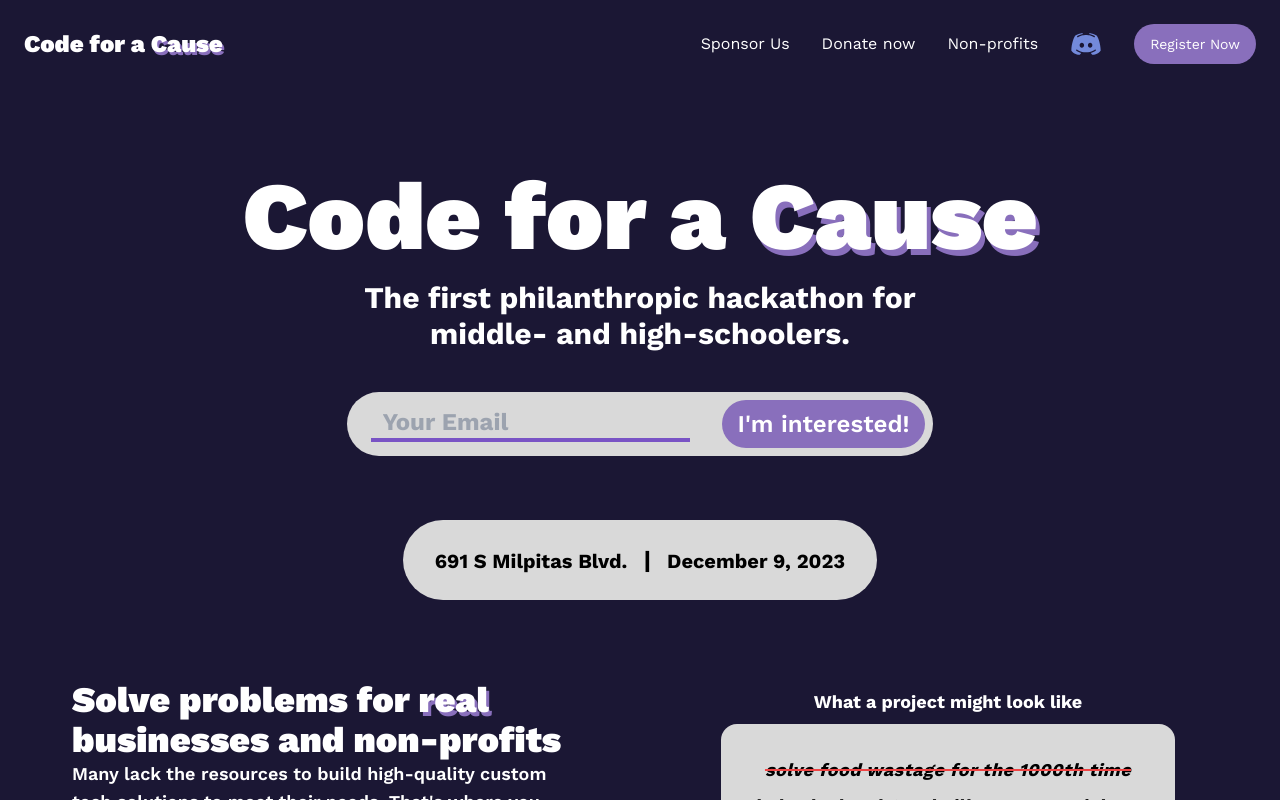
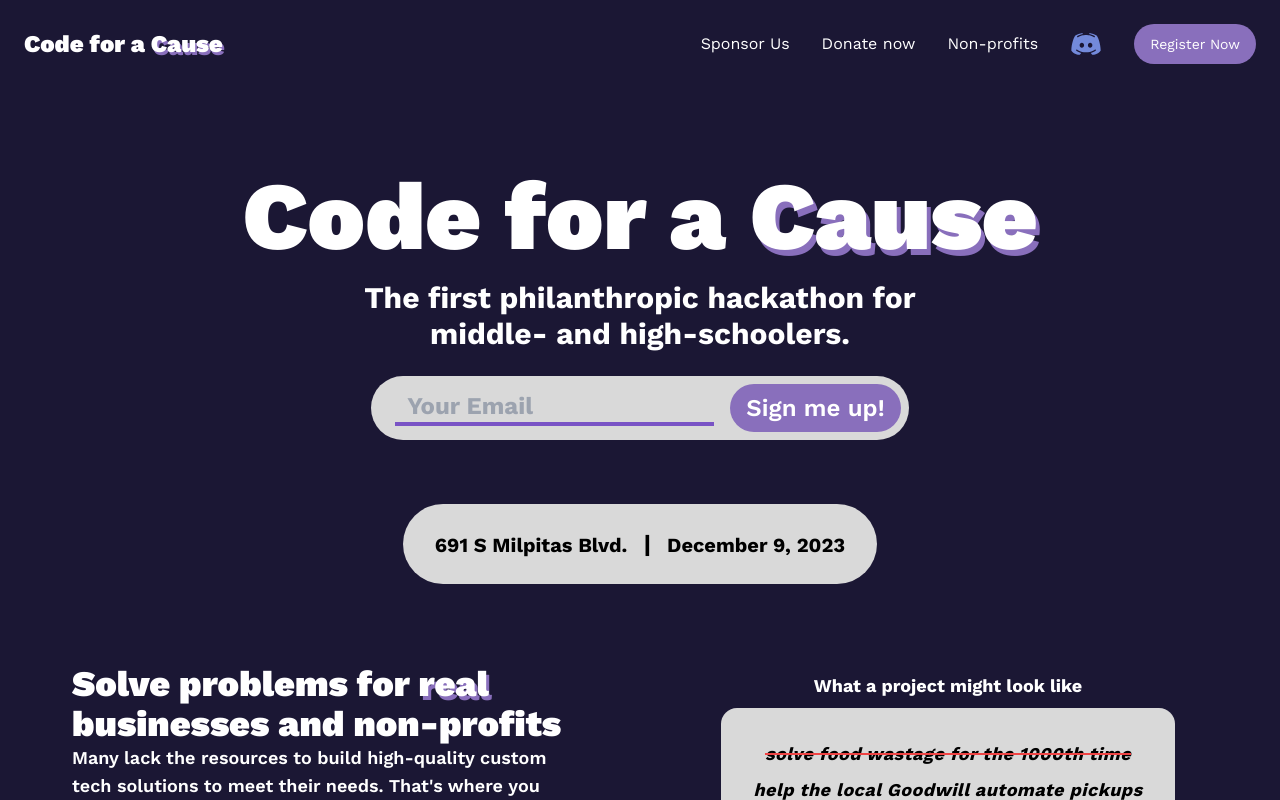
Before and after one commit to bub655/code-for-cause, a Next.js app: page / in a window 1280 px wide. Shown: the top 800 px of the page. Built offline with nearby package versions, Linux system fonts and the light colour scheme.

Commit message:
I'm Interested -> Sign me up!

```diff
--- a/src/components/subcomponents/initial-registration.tsx
+++ b/src/components/subcomponents/initial-registration.tsx
@@ -1,9 +1,9 @@
 export const Email = () => {
 	return (
-		<div className="p-2 mb-16 w-fit mt-6 ml-auto mr-auto bg-[#D9D9D9] rounded-full ">
+		<div className="p-2 mb-16 w-fit mt-2 ml-auto mr-auto bg-[#D9D9D9] rounded-full">
 			<form
 				onSubmit={() => {}}
-				className="flex items-center justify-between space-x-8"
+				className="flex items-center justify-between space-x-4"
 			>
 				<input
 					type="email"
@@ -12,9 +12,9 @@ export const Email = () => {
 				/>
 				<button
 					type="submit"
-					className="bg-[#896FBC] hover:bg-[#7953C5] font-semibold text-white px-4 py-2 rounded-full text-2xl"
+					className="bg-[#896FBC] transition hover:bg-[#7953C5] font-semibold text-white px-4 py-2 rounded-full text-2xl"
 				>
-					I&apos;m interested!{" "}
+					Sign me up!
 				</button>
 			</form>
 		</div>
```
